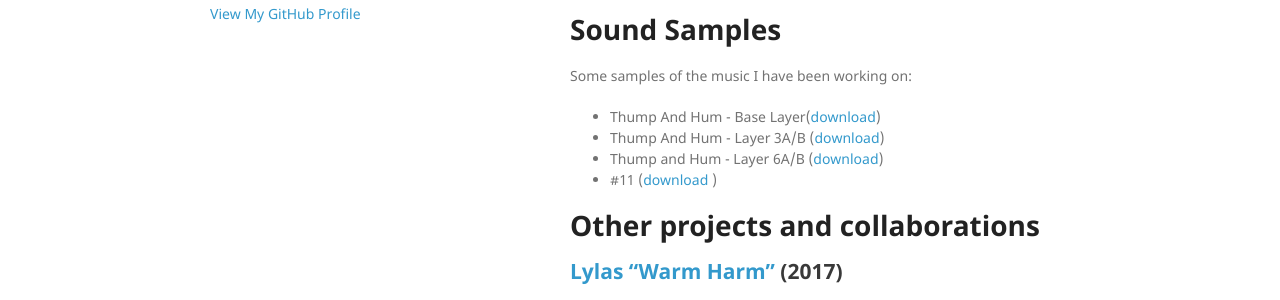
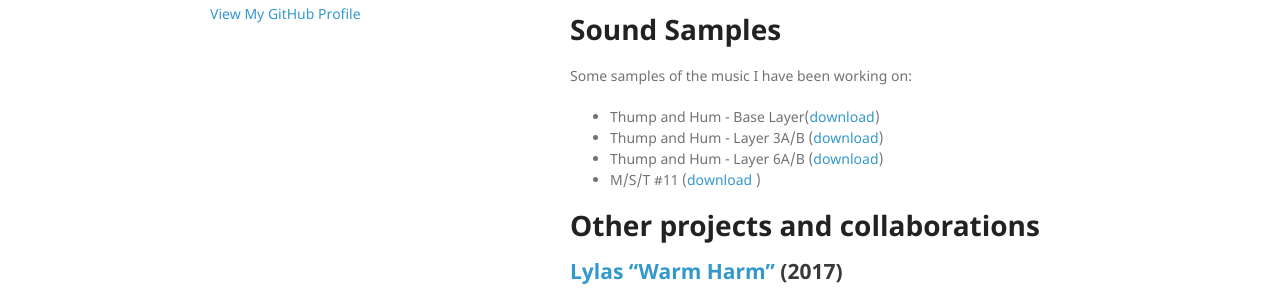
Before and after one commit to cischenker/cischenker.github.io, a Jekyll site: the page built from index.md, in a window 1280 px wide and 1367 px high. Shown: the part 367-667 px from the top of the window. Built offline with Jekyll 4.4.1, drawn with Linux system fonts in a browser that asks for light colours; our own code applies the rules of GitHub Pages for plain Markdown files.

```diff
--- a/index.md
+++ b/index.md
@@ -8,10 +8,10 @@ Saxophonist/improvisor/composer Craig Schenker began his musical career in the e
 # [](#header-2)Sound Samples
 Some samples of the music I have been working on:
 
-- Thump And Hum - Base Layer([download](https://github.com/cischenker/cischenker.github.io/blob/master/samples/Loop%202.8.18%20Stand%20Thump%20And%20Hum.m4a?raw=true))
-- Thump And Hum - Layer 3A/B ([download](https://github.com/cischenker/cischenker.github.io/blob/master/samples/Loop%202.8.18%20Variation%203%20And%203B.m4a?raw=true))
+- Thump and Hum - Base Layer([download](https://github.com/cischenker/cischenker.github.io/blob/master/samples/Loop%202.8.18%20Stand%20Thump%20And%20Hum.m4a?raw=true))
+- Thump and Hum - Layer 3A/B ([download](https://github.com/cischenker/cischenker.github.io/blob/master/samples/Loop%202.8.18%20Variation%203%20And%203B.m4a?raw=true))
 - Thump and Hum - Layer 6A/B ([download](https://github.com/cischenker/cischenker.github.io/blob/master/samples/Loop%202.8.18%20Variation%206%20And%206B.m4a?raw=true))
-- #11 ([download](https://github.com/cischenker/cischenker.github.io/blob/master/samples/M_S_T_THUMP%20MIXES_%2311.mp3?raw=true)
+- M/S/T #11 ([download](https://github.com/cischenker/cischenker.github.io/blob/master/samples/M_S_T_THUMP%20MIXES_%2311.mp3?raw=true)
 )
 
 # [](#header-2)Other projects and collaborations
```
